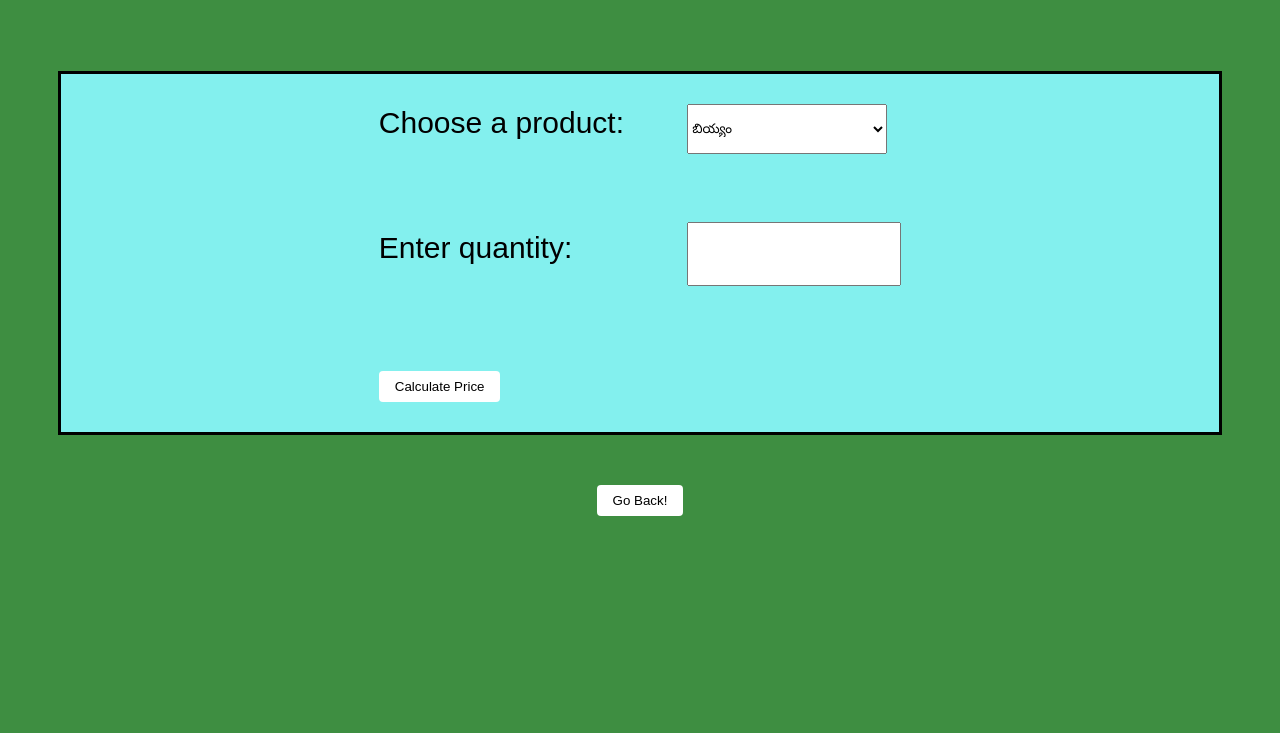
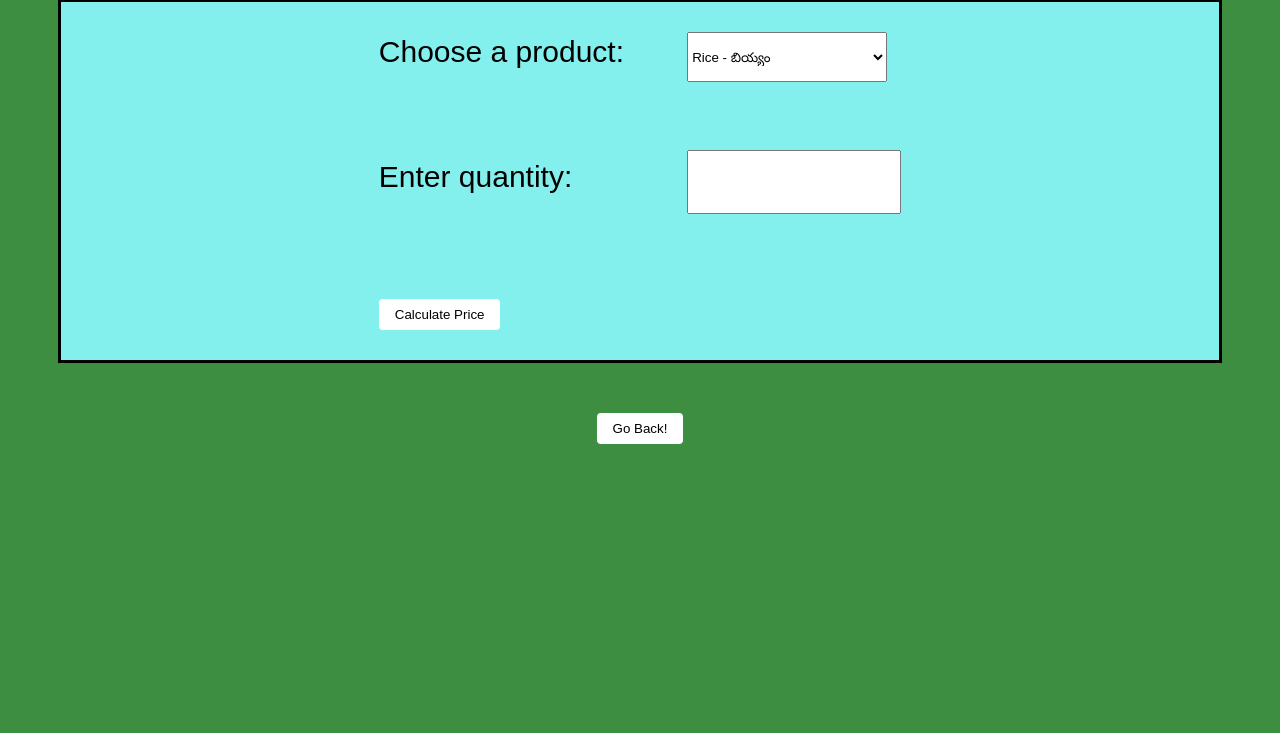
Before and after one commit to chaitu43/FarmSwecha, a plain HTML site: page market prize/index.html in a window 1280 px wide. Shown: the part 67-800 px from the top of the page. Drawn offline with Linux system fonts and the light colour scheme.

Commit message:
language :  Display correct Language of the Text
-- Changes : Wrapped the Telugu Content into anchor tag and defined lang attribute to display correct language

```diff
--- a/market prize/index.html
+++ b/market prize/index.html
@@ -7,20 +7,18 @@
 </head>
 
 <body>
-  <center><h1>know the market prize for your crop</h1></center>
   <br>
   <div class="center-form">
     <form>
   <label for="product">Choose a product:</label>
 
 <select id="product" style="width: 200px;height: 50px;">
-  <option value="rice">బియ్యం</option>
-  <option value="cheruku">చెరకు</option>
-  <option value="jowar">జొన్న</option>
-  <option value="mirapakayalu">మిరపకాయలు</option>
-  <option value="mokajonna">మొక్కజొన్న</option>
-
-  <option value="patti">పత్తి</option>
+  <option value="rice">Rice - <a lang="te">బియ్యం</a></option>
+  <option value="cheruku">Sugar Cane - <a lang="te">చెరకు</a></option>
+  <option value="jowar">Jowar - <a lang="te">జొన్న</option>
+  <option value="mirapakayalu">Chili - <a lang="te"></a>మిరపకాయలు</a></option>
+  <option value="mokajonna">Corn - <a lang="te">మొక్కజొన్న</a></option>
+  <option value="patti">Cotton - <a lang="te">పత్తి</a></option>
 </select>
 <br><br><br>
 
```
